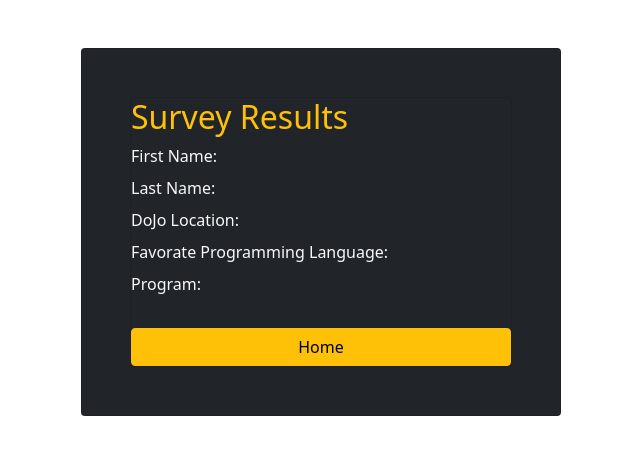
After one commit to ancient-forest-creature/survey, a Flask app: template templates/result.html in a window 1280 px wide. The commit adds this page. Shown: the top 455 px of the page, without its empty margins (319-959 px from the left). Run offline with Flask 2, Linux system fonts and the light colour scheme; the template is opened without the code that fills it, so the values that code supplies are empty.

Commit message:
Final touches on full first pass

```diff
--- a/server.py
+++ b/server.py
@@ -0,0 +1,42 @@
+from flask import Flask, render_template, request, redirect, session
+
+app = Flask(__name__)
+app.secret_key = "Thems that dies the lucky ones!"
+
+# our index route will handle rendering our form
+@app.route('/')
+def survey():
+    return render_template('index.html')
+
+@app.route('/process', methods=['POST'])
+def guess():
+    print(request.form)
+    stacks=[]
+    if 'stack1' in request.form:
+        stacks.append(request.form['stack1'])
+    if 'stack2' in request.form:
+        stacks.append(request.form['stack2'])
+    if 'stack3' in request.form:
+        stacks.append(request.form['stack3'])
+    session['first_name'] = request.form['first_name']
+    session['last_name'] = request.form['last_name']
+    session['location'] = request.form['locations']
+    session['lang'] = request.form['lang']
+    session['program'] = request.form['programOptions']
+    session['stacks'] = stacks
+    if 'comments' in request.form:
+        session['comment'] = request.form['comments']
+    print(session)
+    return redirect('/result')
+
+@app.route('/result')
+def result():
+    return render_template('result.html')
+
+@app.route('/reset')
+def reset():
+    session.clear()
+    return redirect('/')
+
+if __name__=="__main__":   # Ensure this file is being run directly and not from a different module
+    app.run(debug=True)    # Run the app in debug mode.
--- /dev/null
+++ b/templates/result.html
@@ -0,0 +1,39 @@
+<!DOCTYPE html>
+<html lang="en">
+<head>
+    <meta charset="UTF-8">
+    <meta http-equiv="X-UA-Compatible" content="IE=edge">
+    <meta name="viewport" content="width=device-width, initial-scale=1.0">
+    <link href="https://cdn.jsdelivr.net/npm/bootstrap@5.1.3/dist/css/bootstrap.min.css" rel="stylesheet" integrity="sha384-1BmE4kWBq78iYhFldvKuhfTAU6auU8tT94WrHftjDbrCEXSU1oBoqyl2QvZ6jIW3" crossorigin="anonymous">
+    <title>Survey Results</title>
+</head>
+<body>
+    <div class="container">
+        <div class="card bg-dark mx-auto text-light p-5 rounded mt-5" style="width:30em;">
+            <div class="card body bg-dark">
+                <h2 class="card-title text-warning">Survey Results</h2>
+                <lable>First Name:</lable>
+                <h6 class="card-text ">{{session['first_name']}}</h5>
+                <lable>Last Name:</lable>
+                <h6 class="card-text ">{{session['last_name']}}</h5>
+                <lable>DoJo Location:</lable>
+                <h6 class="card-text ">{{session['location']}}</h5>
+                <lable>Favorate Programming Language:</lable>
+                <h6 class="card-text ">{{session['lang']}}</h5>
+                <lable>Program:</lable>
+                <h6 class="card-text ">{{session['program']}}</h5>
+                <!-- {% if stacks in session%}
+                    {% for stack in stacks:%}
+                        <h5 class="card-text ">{{session['']}}</h5>
+                    {% endfor %}
+                {% endif %} -->
+                {% if comment in session %}
+                <lable>Comment:</lable>
+                <h5 class="card-text ">{{session['comment']}}</h5>
+                {% endif %}
+                <a href="/reset" class="btn btn-warning mt-4">Home</a>
+            </div>
+        </div>
+    </div>
+</body>
+</html>
```
Also changed, not shown: templates/index.html (+36 -0 lines).
